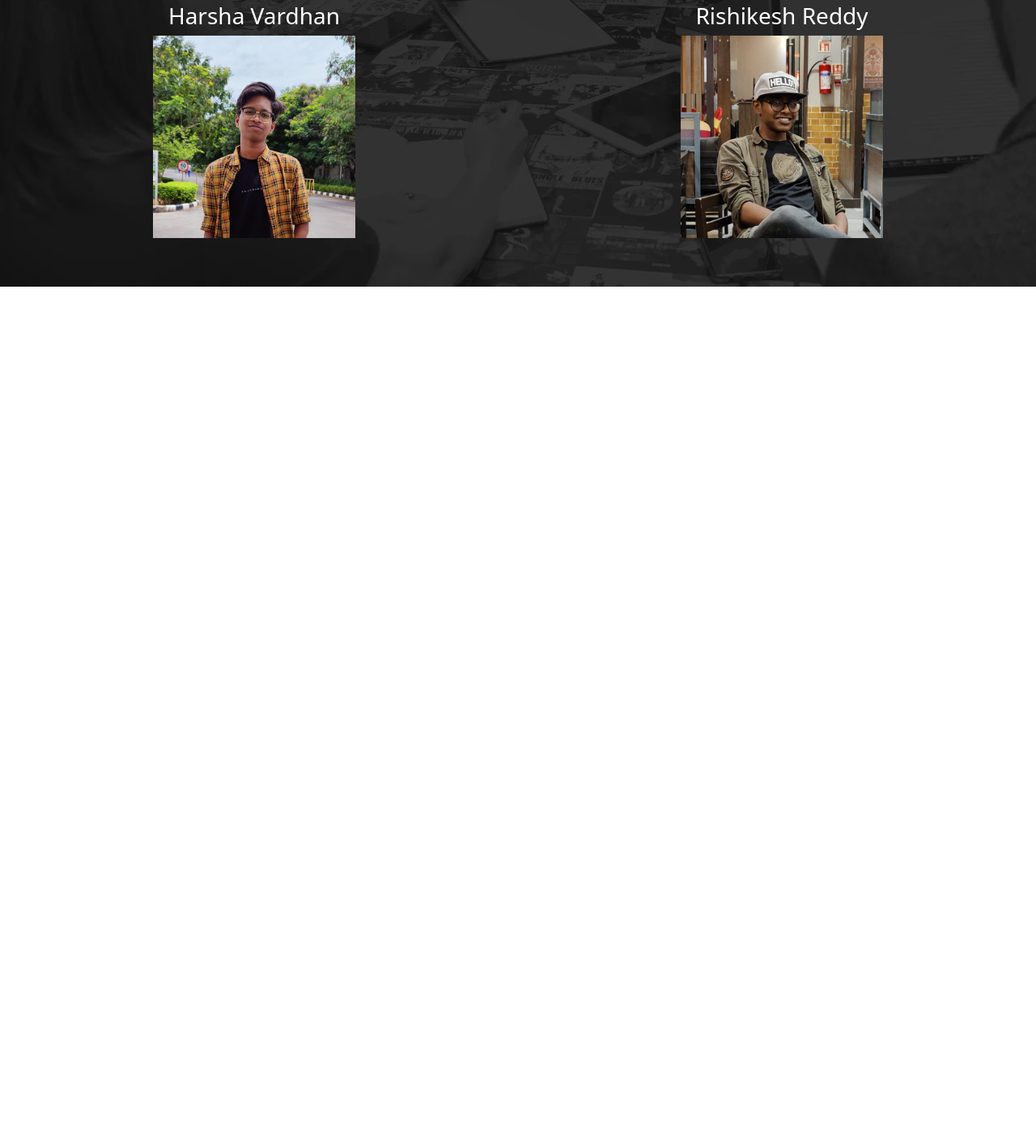
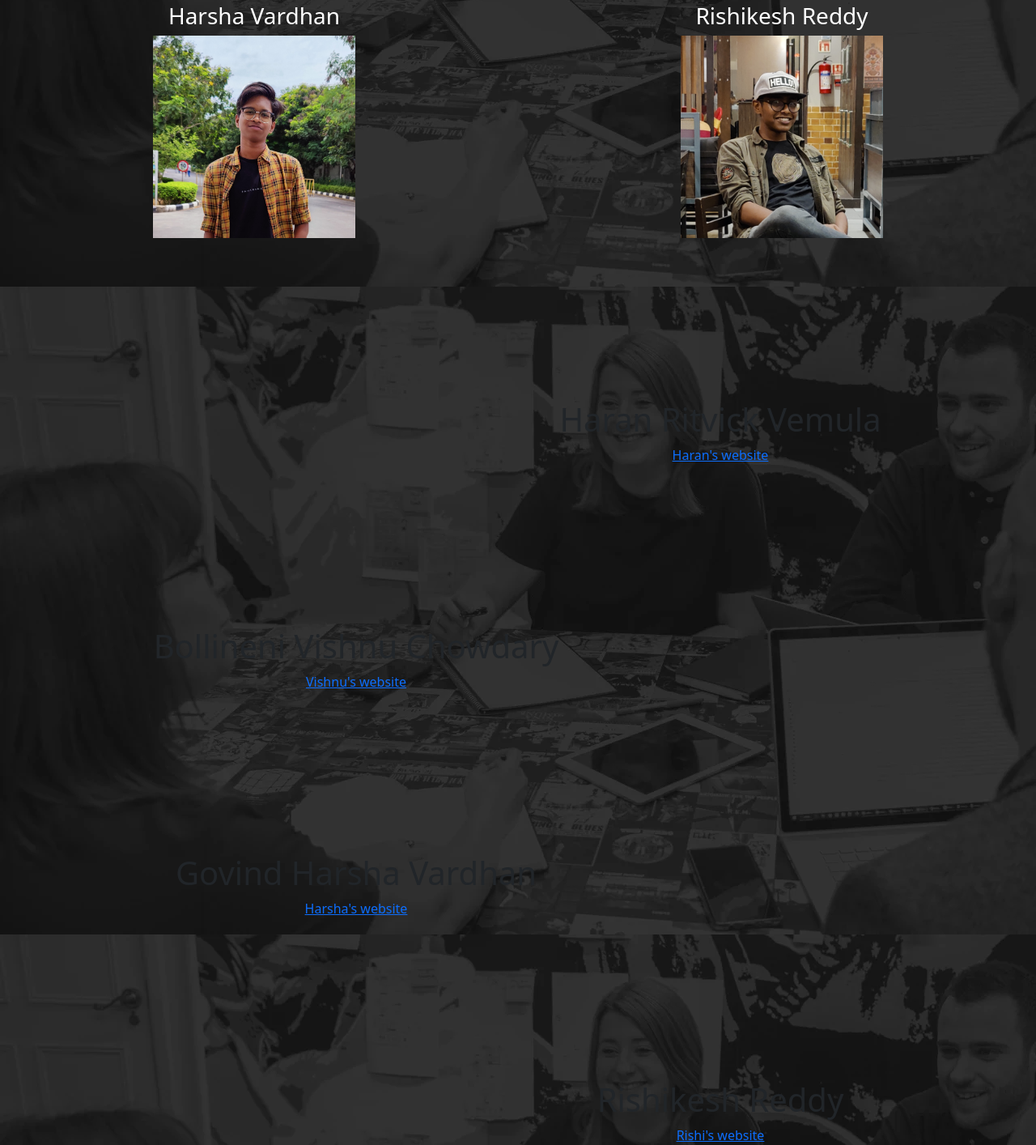
Before and after one commit to Bvishnuchowdary/dbms_group_website, a plain HTML site: page index.html in a window 1280 px wide. Shown: the part 446-1860 px from the top of the page at 81% size. Before the commit the page ends 800 px from the top, so only its background shows below. Drawn offline with nearby package versions, Linux system fonts and the light colour scheme.

Commit message:
Update index.html

```diff
--- a/index.html
+++ b/index.html
@@ -5,10 +5,13 @@
     <meta http-equiv="X-UA-Compatible" content="IE=edge">
     <meta name="viewport" content="width=device-width, initial-scale=1.0">
     <link rel="stylesheet" href="groupsite.css">
-    <title>Document</title>
+    <title>Home</title>
+    <link rel="preconnect" href="https://fonts.googleapis.com">
+    <link rel="preconnect" href="https://fonts.gstatic.com" crossorigin>
+    <link href="https://fonts.googleapis.com/css2?family=Arvo:wght@700&family=Sacramento&display=swap" rel="stylesheet">
 
     <link href="https://cdn.jsdelivr.net/npm/bootstrap@5.0.2/dist/css/bootstrap.min.css" rel="stylesheet" integrity="sha384-EVSTQN3/azprG1Anm3QDgpJLIm9Nao0Yz1ztcQTwFspd3yD65VohhpuuCOmLASjC" crossorigin="anonymous">
-        <script src="https://cdn.jsdelivr.net/npm/bootstrap@5.0.2/dist/js/bootstrap.bundle.min.js" integrity="sha384-MrcW6ZMFYlzcLA8Nl+NtUVF0sA7MsXsP1UyJoMp4YLEuNSfAP+JcXn/tWtIaxVXM" crossorigin="anonymous"></script>
+    <script src="https://cdn.jsdelivr.net/npm/bootstrap@5.0.2/dist/js/bootstrap.bundle.min.js" integrity="sha384-MrcW6ZMFYlzcLA8Nl+NtUVF0sA7MsXsP1UyJoMp4YLEuNSfAP+JcXn/tWtIaxVXM" crossorigin="anonymous"></script>
 
 </head>
 <body>
@@ -20,13 +23,13 @@
 
 <div class="col-lg-6 col-md-">
     <img src="hh.jpg" alt="haran's pic">
-     <a href="https://haranritvick.github.io/haran-s_website/"><h3>Haran Ritvick</h3></a>
+     <a href="#1"><h3>Haran Ritvick</h3></a>
 
 </div>
 
 <div class="col-lg-6 ">
     <img src="vh.jpg" alt="vishnu's pic">
-    <a href="https://bvishnuchowdary.github.io/vishnu-s_website/"><h3>Vishnu Chowdary</h3></a>
+    <a href="#2"><h3>Vishnu Chowdary</h3></a>
 
 </div>
 
@@ -39,19 +42,45 @@
 <div class="row" style="text-align: center;">
 
     <div class="col-lg-6 col-md-12">
-        <a href="https://harshavardhan784.github.io/MyWebpage/"><h3>Harsha Vardhan</h3></a>
+        <a href="#3"><h3>Harsha Vardhan</h3></a>
 
         <img src="bh.jpg" alt="bugga's pic">
     </div>
 
     <div class="col-lg-6 col-md-12">
-        <a href="https://rishikesh75.github.io/na-website/"><h3>Rishikesh Reddy</h3></a>
+        <a href="#4"><h3>Rishikesh Reddy</h3></a>
 
         <img src="baby.jpg" alt="rishi's pic">
     </div>
 
 </div>
 
+<div class="container1" id="1" style="padding-left: 500px; padding-top: 200px;">
+
+ <h1>Haran Ritvick Vemula</h1>
+ <a href="https://haranritvick.github.io/haran-s_website/">Haran's website</a>
+
+</div>
+
+<div class="container2" id="2" style="padding-right: 400px; padding-top: 200px;">
+    <h1>Bollineni Vishnu Chowdary</h1>
+    <a href="https://bvishnuchowdary.github.io/vishnu-s_website/">Vishnu's website</a>
+
+</div>
+
+<div class="container3" id="3" style=" padding-right: 400px; padding-top: 200px;">
+    <h1>Govind Harsha Vardhan</h1>
+    <a href="https://harshavardhan784.github.io/MyWebpage/">Harsha's website</a>
+</div>
+
+<div class="container4" id="4" style="padding-left: 500px; padding-top: 200px;">
+    <h1>Rishikesh Reddy</h1>
+ <a href="https://rishikesh75.github.io/na-website/">Rishi's website</a>
+
+</div>
+
+
+
 
 </body>
 </html>
```
